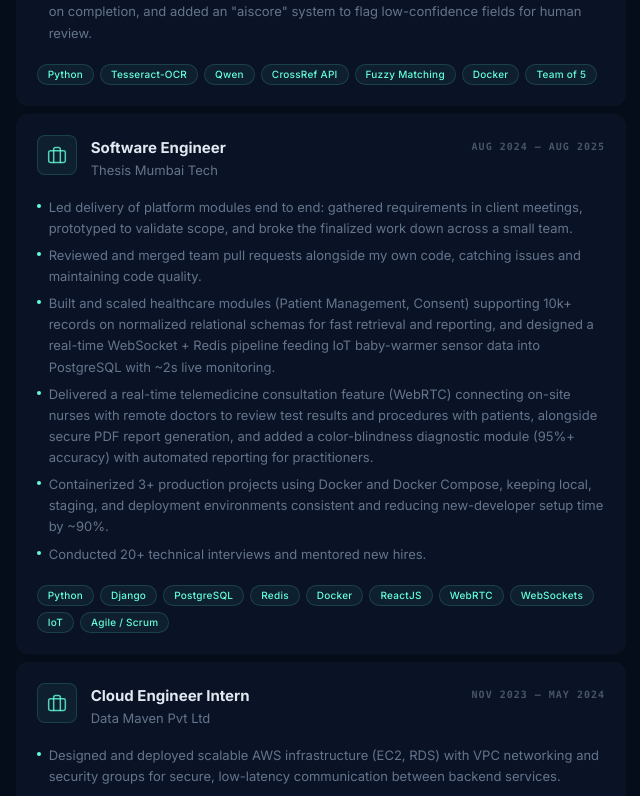
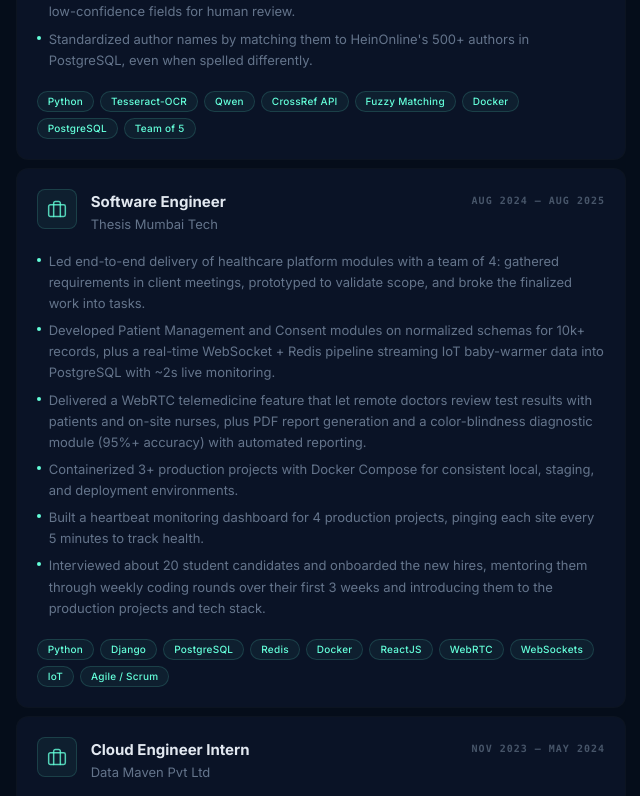
Before and after one commit to Jaypath456/jay-portfolio, a Next.js app: page / in a window 1280 px wide. Shown: the part 1262-2058 px from the top of the page, without its empty margins (606-1246 px from the left). Built offline with nearby package versions, Linux system fonts and the light colour scheme.

Commit message:
updated page

```diff
--- a/app/page.tsx
+++ b/app/page.tsx
@@ -1247,14 +1247,14 @@
                 I'm a software engineer specializing in backend systems and machine learning. Currently pursuing my <strong style={{ color: '#e2e8f0', fontWeight: 500 }}>MS in Computer Science at the University at Buffalo</strong>, my recent work sits where agents meet real systems: RIPPLE, a bounded agent that predicts which parts of a Python codebase a feature will touch and then checks that prediction against the real Git diff, LedgerFlow, an event-driven payment ledger built to stay correct under duplicate delivery, concurrency, and JVM crashes, and LaunchOps, an onboarding platform whose live-quiz service runs as two Go replicas coordinated through Redis Pub/Sub.
                       </motion.p>
                       <motion.p variants={itemVariants}>
-                        Before New York, I was a <strong style={{ color: '#e2e8f0', fontWeight: 500 }}>Software Engineer at Thesis Mumbai Tech</strong>, building healthcare platforms that manage 10,000+ patient records, and earlier deployed AWS infrastructure as a Cloud Engineer Intern at Data Maven. I hold an AWS Cloud Practitioner certification, have published research in ML classification, and co-built GoingOnce, a four-agent car-marketplace prototype that won 1st place in the ACV Auctions + Copart challenge at UB's AI for Good Hackathon. Along the way I've also picked up mentoring and leadership experience - conducting 20+ technical interviews, mentoring new hires, and organizing a Git/GitHub workshop for UB's CS department.
+                        Before New York, I was a <strong style={{ color: '#e2e8f0', fontWeight: 500 }}>Software Engineer at Thesis Mumbai Tech</strong>, building healthcare platforms that manage 10,000+ patient records, and earlier deployed AWS infrastructure as a Cloud Engineer Intern at Data Maven. I hold an AWS Cloud Practitioner certification, have published research in ML classification, and co-built GoingOnce, a four-agent car-marketplace prototype that won 1st place in the ACV Auctions + Copart challenge at UB's AI for Good Hackathon. Along the way I've also picked up mentoring and leadership experience - interviewing about 20 student candidates, mentoring new hires, and organizing a Git/GitHub workshop for UB's CS department.
                       </motion.p>
                       <motion.p variants={itemVariants}>
                         When I'm not writing Python or debugging a race condition in a Redis pub/sub layer, you'll usually find me analyzing chess strategies, tinkering with my Linux setup, or keeping up with the latest in Large Language Models!
                       </motion.p>
                       <motion.div variants={itemVariants}>
                         <div className="inline-flex items-center gap-2 px-3 py-1.5 rounded-lg text-[11px] font-mono" style={{ background: 'rgba(100,255,218,0.06)', border: '1px solid rgba(100,255,218,0.15)', color: '#64ffda' }}>
-                          📍 Buffalo, NY · Open to relocation · F-1 OPT eligible Feb 2027
+                          📍 Buffalo, NY · Open to relocation · F-1 OPT from Feb 2027, subject to approval
                         </div>
                       </motion.div>
                     </motion.div>
@@ -1265,30 +1265,31 @@
                     <SectionHeader whiteText="Professional" tealText="Experience" subtitle="Engineering and infrastructure roles across startups and research" />
                     <motion.div className="space-y-2" initial="hidden" whileInView="visible" viewport={{ once: true, margin: '-60px' }} variants={listVariants}>
                       <ExpCard
-                        period="Jan 2026 — Apr 2026" title="Graduate Student Developer (CSE 611 Project)" company="HeinOnline"
+                        period="Jan 2026 — Apr 2026" title="Software Engineer Practicum" company="HeinOnline (University at Buffalo)"
                         bullets={[
-                          "Engineered a fault-tolerant OCR/LLM metadata extraction pipeline (Tesseract-OCR, Qwen-VL:8b, Qwen-35B) across three independent sources: CrossRef API, web scrapers, and OCR/LLM vision to extract article titles, authors, DOIs, page ranges, and ToC data from law journals (30k+ pages).",
-                          "Built a fuzzy-matching engine to merge outputs into a validated structure, cutting manual data-entry work by approximately 90% and pushing extraction accuracy to approximately 91% over five iterations, benchmarked against ground truth.",
-                          "Parallelized the pipeline with a worker pool that pulls the next journal from a shared queue on completion, and added an \"aiscore\" system to flag low-confidence fields for human review."
+                          "Engineered a fault-tolerant metadata extraction pipeline combining CrossRef API, web scrapers, and OCR/LLM vision (Tesseract, Qwen3-VL 8B, Qwen3.5-35B) to process 28k+ pages of law journals.",
+                          "Merged all three sources into one validated structure with fuzzy matching, cutting manual data entry by ~90% and pushing extraction accuracy to about 91% over five iterations, benchmarked against ground truth.",
+                          "Parallelized the pipeline with a CPU-based worker pool that pulls journals from a shared queue, cutting total processing time by over 80%, and added confidence scoring to flag low-confidence fields for human review.",
+                          "Standardized author names by matching them to HeinOnline's 500+ authors in PostgreSQL, even when spelled differently."
                         ]}
-                        tags={['Python', 'Tesseract-OCR', 'Qwen', 'CrossRef API', 'Fuzzy Matching', 'Docker', 'Team of 5']}
+                        tags={['Python', 'Tesseract-OCR', 'Qwen', 'CrossRef API', 'Fuzzy Matching', 'Docker', 'PostgreSQL', 'Team of 5']}
                       />
                       <ExpCard
                         period="Aug 2024 — Aug 2025" title="Software Engineer" company="Thesis Mumbai Tech"
                         bullets={[
-                          "Led delivery of platform modules end to end: gathered requirements in client meetings, prototyped to validate scope, and broke the finalized work down across a small team.",
-                          "Reviewed and merged team pull requests alongside my own code, catching issues and maintaining code quality.",
-                          "Built and scaled healthcare modules (Patient Management, Consent) supporting 10k+ records on normalized relational schemas for fast retrieval and reporting, and designed a real-time WebSocket + Redis pipeline feeding IoT baby-warmer sensor data into PostgreSQL with ~2s live monitoring.",
-                          "Delivered a real-time telemedicine consultation feature (WebRTC) connecting on-site nurses with remote doctors to review test results and procedures with patients, alongside secure PDF report generation, and added a color-blindness diagnostic module (95%+ accuracy) with automated reporting for practitioners.",
-                          "Containerized 3+ production projects using Docker and Docker Compose, keeping local, staging, and deployment environments consistent and reducing new-developer setup time by ~90%.",
-                          "Conducted 20+ technical interviews and mentored new hires."
+                          "Led end-to-end delivery of healthcare platform modules with a team of 4: gathered requirements in client meetings, prototyped to validate scope, and broke the finalized work into tasks.",
+                          "Developed Patient Management and Consent modules on normalized schemas for 10k+ records, plus a real-time WebSocket + Redis pipeline streaming IoT baby-warmer data into PostgreSQL with ~2s live monitoring.",
+                          "Delivered a WebRTC telemedicine feature that let remote doctors review test results with patients and on-site nurses, plus PDF report generation and a color-blindness diagnostic module (95%+ accuracy) with automated reporting.",
+                          "Containerized 3+ production projects with Docker Compose for consistent local, staging, and deployment environments.",
+                          "Built a heartbeat monitoring dashboard for 4 production projects, pinging each site every 5 minutes to track health.",
+                          "Interviewed about 20 student candidates and onboarded the new hires, mentoring them through weekly coding rounds over their first 3 weeks and introducing them to the production projects and tech stack."
                         ]}
                         tags={['Python', 'Django', 'PostgreSQL', 'Redis', 'Docker', 'ReactJS', 'WebRTC', 'WebSockets', 'IoT', 'Agile / Scrum']}
                       />
                       <ExpCard
                         period="Nov 2023 — May 2024" title="Cloud Engineer Intern" company="Data Maven Pvt Ltd"
                         bullets={[
-                          "Designed and deployed scalable AWS infrastructure (EC2, RDS) with VPC networking and security groups for secure, low-latency communication between backend services.",
+                          "Deployed backend services on AWS EC2 and RDS, using VPC networking and security groups to restrict access.",
                           "Automated cloud resource provisioning, cutting setup time by ~40% and reducing deployment issues."
                         ]}
                         tags={['AWS', 'EC2', 'RDS', 'VPC', 'Security Groups', 'Cloud Infrastructure']}
@@ -1296,7 +1297,7 @@
                       <ExpCard
                         period="Jun 2023 — Aug 2023" title="Data Engineer Intern" company="Go Digital Technology Consulting"
                         bullets={[
-                          "Developed an ETL workflow using Python (Pandas, NumPy) and MySQL to process and clean large business datasets, producing reports on key operational trends."
+                          "Developed a Python (Pandas, NumPy) and MySQL ETL workflow to clean and standardize transaction and ledger data and generate automated anomaly reports for the compliance and audit team."
                         ]}
                         tags={['Python', 'Pandas', 'NumPy', 'MySQL', 'ETL']}
                       />
@@ -1322,46 +1323,46 @@
                         tags={['Java', 'Spring Boot', 'Apache Kafka', 'PostgreSQL', 'Flyway', 'Transactional Outbox', 'Idempotency', 'Double-Entry Ledger', 'Chaos Testing', 'JUnit 5', 'Testcontainers', 'k6', 'Docker Compose', 'GitHub Actions']}
                       />
                       <ProjectCard
-                        date="Sep 2026"
+                        date="Aug 2026"
                         icon="RPL" title="RIPPLE: Agentic Change-Impact Analysis" href="https://github.com/Jaypath456/ripple"
                         desc="Built RIPPLE, a command-line Agentic AI tool that predicts which files, tests, and dependencies a feature request will touch in a Python repository before any code is written. The LLM picks what to investigate, while Python runs 7 analysis tools, validates every piece of evidence, and caps each run at 25 tool calls. On 30 fresh tasks from 16 repositories, it reached 0.306 precision and 0.311 MRR with 0 unsupported accepted claims. A post-change check compares the prediction to the real Git diff and flags unexpected edits, missing tests, and stale callers."
                         note="Personal project · Python repositories only · target code is analyzed read-only, never executed · stage-B result uses oracle pre-change predictions · not deployed in production"
                         tags={['Python', 'Agentic AI', 'Tool Calling', 'Python AST', 'Static Analysis', 'Git', 'Pydantic', 'pytest', 'Agent Evaluation']}
                       />
                       <ProjectCard
-                        date="Aug 2026"
+                        date="Jul 2026"
                         icon="LLM" title="LLM Application Optimization Engine" href="https://github.com/Jaypath456/llm-resume-pipeline"
                         desc="Built a multi-model pipeline that turns a job description into a tailored resume, cover letter, and fit assessment. Python checks every generated claim against source evidence and rejects unsupported ones. Cut typical runtime by ~73% (~11 to ~3 minutes) with three concurrent workers, backed by a 2,500+ test pytest suite."
                         note="Open source · built to explore reliable verification loops for LLM-generated output"
-                        tags={['Python', 'Qwen', 'Groq', 'pytest', 'LaTeX', 'Concurrency', 'Dynamic Programming', 'Prompt Engineering']}
+                        tags={['Python', 'Qwen', 'Novita API', 'Groq', 'pytest', 'LaTeX', 'Concurrency', 'Dynamic Programming', 'Prompt Engineering']}
                       />
                       <ProjectCard
-                        date="Jun 2026"
+                        date="May 2026"
+                        icon="⚙️" title="Pintos OS: User Programs" href="#"
+                        desc="Built the user-programs layer of the Pintos x86 teaching OS in C: process startup, argument passing, wait and exit, and a system-call handler for 13 operations. Tracks up to 128 open files per process, uses locks and memory-access safety checks, and passed all 80 project tests."
+                        note="Academic project · CSE 521 · course repo is private"
+                        tags={['C', 'Kernel', 'Syscalls', 'Process Synchronization', 'Memory Management']}
+                      />
+                      <ProjectCard
+                        date="Apr 2026"
+                        icon="GNN" title="Fraud Detection with Graph Neural Networks" href="https://github.com/Jaypath456/gnn-fraud-detection"
+                        desc="Built a GraphSAGE fraud-detection model on the IEEE-CIS dataset (590k+ transactions) by linking transactions that share card, address, or email features. Used Focal Loss and threshold tuning for the ~27.6:1 class imbalance. GraphSAGE reached 0.9259 AUC-ROC versus ~0.858 for an MLP baseline, while GAT did worse. On the separate Elliptic dataset, GraphSAGE reached about 0.988 AUC."
+                        note="Academic project"
+                        tags={['PyTorch', 'GraphSAGE', 'GAT', 'MLP', 'Graph Neural Networks', 'Python', 'IEEE-CIS', 'Elliptic']}
+                      />
+                      <ProjectCard
+                        date="Jan — Apr 2026"
+                        icon="OCR" title="AI Metadata Extraction Pipeline" href="https://github.com/Jaypath456/AI_metadata_extraction_pipeline"
+                        desc="Built an OCR and LLM pipeline that extracts metadata from 47 law journals (28k+ page images) using CrossRef, web scraping, Tesseract-OCR, and Qwen models. Fuzzy matching merges the sources into validated YAML, reaching 90.81% accuracy over five iterations and cutting manual entry by ~90%. A worker pool processes journals in parallel, and an aiscore flags low-confidence fields for human review."
+                        note="Software Engineer Practicum · Team of 5 · HeinOnline"
+                        tags={['Python', 'Tesseract-OCR', 'Qwen-35B', 'LLMs', 'Docker', 'ETL']}
+                      />
+                      <ProjectCard
+                        date="Mar 2026"
                         icon="OPS" title="LaunchOps: Office Onboarding & Real-Time Learning Platform" href="https://github.com/Jaypath456/LaunchOps"
                         desc="Built LaunchOps, an office onboarding platform (Django REST Framework, React, PostgreSQL) with a 20-task workflow across HR, IT, manager, and employee roles, enforced on the server. Includes a learning track with five lessons and graded quizzes (70% to pass). The live-quiz service runs as two Go replicas behind nginx, using Redis Pub/Sub and MongoDB for live answers."
                         note="Personal project · payroll, provisioning, and identity steps are labeled demo simulations · MongoDB holds live answers only, PostgreSQL stays primary · Go benchmark harness built, results pending"
                         tags={['Go', 'Redis Pub/Sub', 'Redis Lua', 'MongoDB', 'Django', 'DRF', 'Django Channels', 'React', 'PostgreSQL', 'WebSockets', 'nginx', 'JWT', 'Locust', 'Docker Compose']}
-                      />
-                      <ProjectCard
-                        date="May 2026"
-                        icon="⚙️" title="Pintos OS: User Programs" href="https://github.com/CSE-421-521-Spring2026/pa2-it_worked_on_my_system"
-                        desc="Built the user-programs layer of the Pintos x86 teaching OS in C: process startup, argument passing, wait and exit, and a system-call handler for 13 operations. Tracks up to 128 open files per process, uses locks and memory checks to avoid deadlocks and crashes, and passed all 80 project tests."
-                        note="Academic project · CSE 521"
-                        tags={['C', 'Kernel', 'Syscalls', 'Process Synchronization', 'Memory Management']}
-                      />
-                      <ProjectCard
-                        date="Jan — Apr 2026"
-                        icon="OCR" title="AI Metadata Extraction Pipeline" href="https://github.com/Jaypath456/AI_metadata_extraction_pipeline"
-                        desc="Built an OCR and LLM pipeline that extracts metadata from 47 law journals (28k+ page images) using CrossRef, web scraping, Tesseract-OCR, and Qwen models. Fuzzy matching merges the sources into validated YAML, raising accuracy from 57% to 90.81% over five iterations and cutting manual entry by ~90%. A worker pool processes journals in parallel, and an aiscore flags low-confidence fields for human review."
-                        note="Graduate Student Developer · CSE 611 · Team of 5 · HeinOnline"
-                        tags={['Python', 'Tesseract-OCR', 'Qwen-35B', 'LLMs', 'Docker', 'ETL']}
-                      />
-                      <ProjectCard
-                        date="Mar 2026"
-                        icon="GNN" title="Fraud Detection with Graph Neural Networks" href="https://github.com/Jaypath456/gnn-fraud-detection"
-                        desc="Built a GraphSAGE fraud-detection model on the IEEE-CIS dataset (590k+ transactions) by linking transactions that share card, address, or email features. Used Focal Loss and threshold tuning for the ~27.6:1 class imbalance. GraphSAGE reached 0.9259 AUC-ROC versus ~0.858 for an MLP baseline, while GAT struggled with high-degree hubs."
-                        note="Academic project"
-                        tags={['PyTorch', 'GraphSAGE', 'GAT', 'MLP', 'Graph Neural Networks', 'Python', 'IEEE-CIS']}
                       />
                       <ProjectCard
                         date="Nov 2025"
@@ -1389,14 +1390,14 @@
                         period="Aug 2025 — Feb 2027" gpa="3.85 / 4.0"
                         highlights={[
                           'Focus: Machine Learning, Graph Neural Networks, Agentic AI',
-                          'Industry project: OCR-LLM metadata pipeline for HeinOnline (CSE 611)',
+                          'Industry project: OCR-LLM metadata pipeline for HeinOnline (practicum)',
                           'Organized Git & GitHub workshop for CS&E dept, Certificate of Appreciation',
                           'Public Safety Aide, University at Buffalo campus',
                         ]}
                       />
                       <EducationCard
                         degree="B.E. Information Technology" school="VESIT · Mumbai University, India"
-                        period="Aug 2019 — May 2023" gpa="7.83 / 10"
+                        period="Aug 2019 — May 2023"
                         highlights={[
                           'Capstone: Music Genre Classification, published in IJRAR, Vol. 10, Issue 2',
                           'Achieved 97.68% classification accuracy using CatBoost and KNN',
@@ -1453,7 +1454,7 @@
                       <div className="mb-6"><WorldMap /></div>
                       <div className="text-center max-w-md mx-auto space-y-4 relative z-10 pt-2 font-sans">
                         <p className="text-xs leading-relaxed font-normal" style={{ color: '#64748b' }}>
-                          I'm actively exploring full-time opportunities in backend systems engineering and machine learning. Available for F-1 OPT from February 2027. If you have an interesting problem to solve or simply want to connect, drop me a message!
+                          I'm actively exploring full-time opportunities in backend systems engineering and machine learning. Available for F-1 OPT from February 2027, subject to approval. If you have an interesting problem to solve or simply want to connect, drop me a message!
                         </p>
                         <div className="grid grid-cols-1 gap-2.5 text-left text-xs font-mono max-w-xs mx-auto pt-2">
                           <CopyableRow icon="✉" iconColor="#2dd4bf" value="jayadmit456@gmail.com" />
```
Lines whose indentation alone changed are shown as unchanged.
